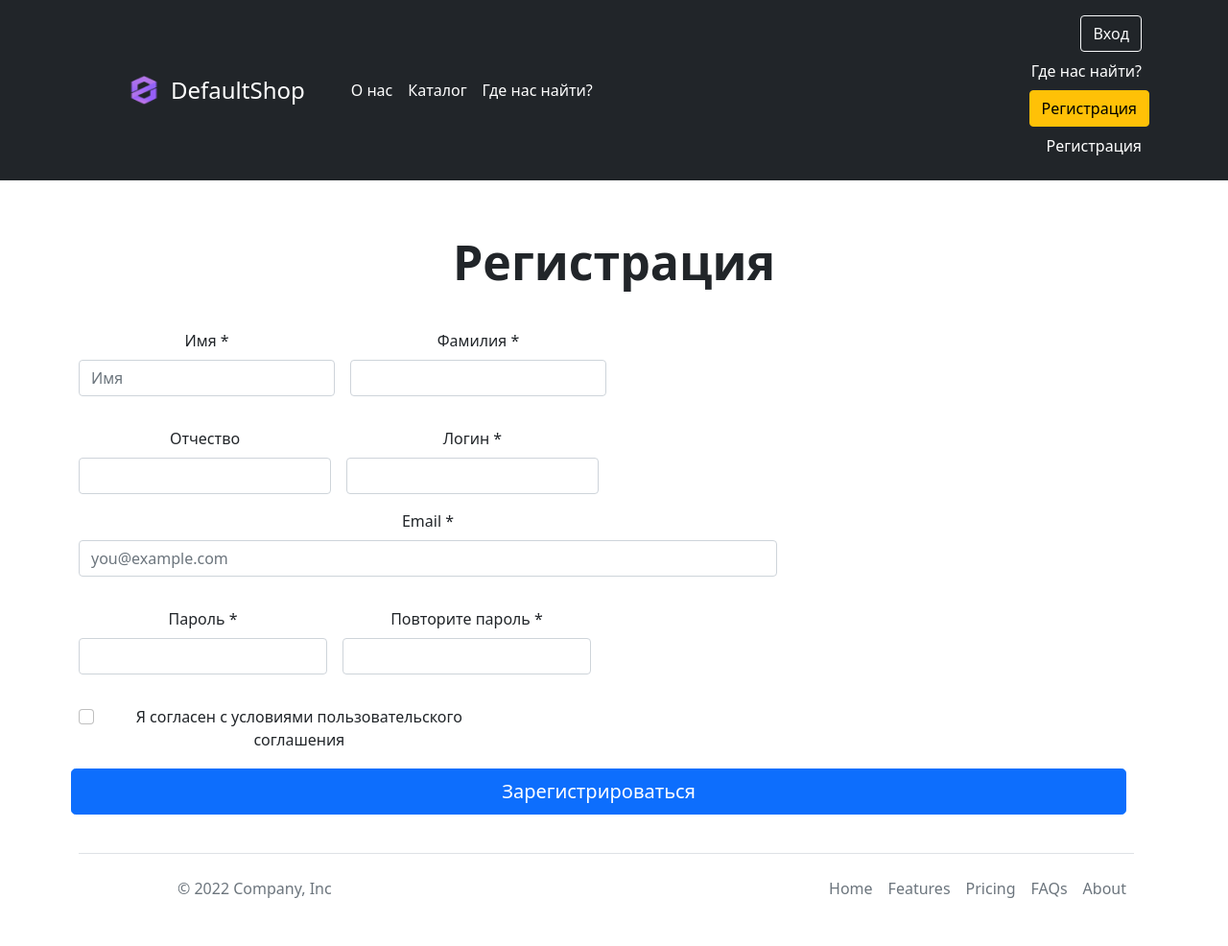
After one commit to OstwaldAnna/Example-of-a-website, a PHP site: page /registration.php in a window 1280 px wide. The commit adds this page. Shown: the whole page at 96% size. Run offline with PHP 8.4, Linux system fonts and the light colour scheme.

Commit message:
Страница: регистрация

```diff
--- a/elements/header.php
+++ b/elements/header.php
@@ -14,7 +14,9 @@
             </ul>
             <div class="text-end">
               <button type="button" class="btn btn-outline-light me-2">Вход</button>
+              <a href="./registration.php" class="nav-link px-2 text-white">Где нас найти?</a>
               <button type="button" class="btn btn-warning">Регистрация</button>
+              <a href="./registration.php" class="nav-link px-2 text-white">Регистрация</a>
             </div>
           </div>
         </div>
--- /dev/null
+++ b/registration.php
@@ -0,0 +1,82 @@
+<!DOCTYPE html>
+<html lang="en">
+<head>
+    <meta charset="UTF-8">
+    <meta http-equiv="X-UA-Compatible" content="IE=edge">
+    <meta name="viewport" content="width=device-width, initial-scale=1.0">
+    <link href="/bootstrap/css/bootstrap.css" rel="stylesheet">
+    <link href="/css/style.css" rel="stylesheet">
+    <title>Document</title>
+</head>
+<body>
+    <?php
+  include ('./elements/header.php');
+    ?>
+
+    <div class="container mt-5 text-center">
+        <div class="row">
+          <div class="col">
+            <p class="fw-bold" style="font-size: 50px;">Регистрация</p>
+          </div>
+        </div>
+    </div>
+
+
+    <!-- Форма регистрации -->
+        <div class="container mt-3 text-center">
+            <form class="needs-validation" novalidate="" >
+                <div class="row g-3">
+                    <div class="col-sm-3">
+                        <label for="firstName" class="form-label">Имя *</label>
+                        <input type="text" class="form-control" id="firstName" placeholder="Имя" value="" required="">
+                    </div>
+                    <div class="col-sm-3">
+                        <label for="lastName" class="form-label">Фамилия *</label>
+                        <input type="text" class="form-control" id="lastName" placeholder="" value="" required="">
+                    </div>
+            <form class="needs-validation" novalidate="">
+                <div class="row g-3">
+                    <div class="col-sm-3">
+                        <label for="firstName" class="form-label">Отчество</label>
+                        <input type="text" class="form-control" id="firstName" placeholder="" value="" required="">
+                    </div>
+                <div class="col-sm-3">
+                    <label for="lastName" class="form-label">Логин *</label>
+                    <input type="text" class="form-control" id="lastName" placeholder="" value="" required="">
+                </div>
+                <div class="col-8">
+                    <label for="email" class="form-label">Email *</label>
+                    <input type="email" class="form-control" id="email" placeholder="you@example.com">
+                </div>
+            <form class="needs-validation" novalidate="">
+                <div class="row g-3">
+                    <div class="col-sm-3">
+                        <label for="firstName" class="form-label">Пароль *</label>
+                        <input type="text" class="form-control" id="firstName" placeholder="" value="" required="">
+                    </div>
+                <div class="col-sm-3">
+                    <label for="lastName" class="form-label">Повторите пароль *</label>
+                    <input type="text" class="form-control" id="lastName" placeholder="" value="" required="">
+                </div>
+                <div class="row g-3">
+                    <div class="col-sm-5">
+                        <div class="form-check">
+                            <input type="checkbox" class="form-check-input" id="same-address">
+                            <label class="form-check-label" for="same-address">Я согласен с условиями пользовательского соглашения</label>
+                        </div>
+                    </div>
+                </div>
+                <button class="btn btn-primary btn-lg btn-block" type="submit">Зарегистрироваться</button>
+            </form>
+        </div>
+    <!-- Форма регистрации -->
+
+
+
+    <?php
+        include ('./elements/footer.php');
+    ?>
+
+<script src="/bootstrap/js/bootstrap.js" ></script>
+</body>
+</html>
```
